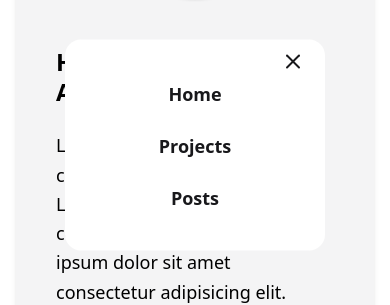
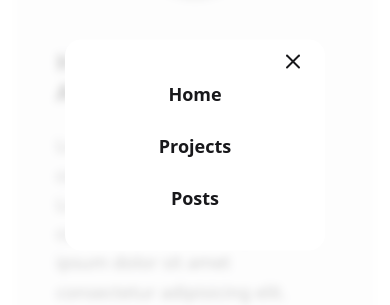
Before and after one commit to gabrielolivrp/gabrielolivrp.github.io, a Next.js app: page / in a window 390 px wide. Both pictures are taken after a click on the button 306 px from the left and 98 px from the top of the page. Shown: the part 277-582 px from the top of the page. Built offline with nearby package versions, Linux system fonts and the light colour scheme.

Commit message:
add overlay on open mobile menu

```diff
--- a/components/header.tsx
+++ b/components/header.tsx
@@ -1,7 +1,8 @@
 import { useState } from 'react'
+import Link from 'next/link'
+
 import { Button, Icon } from './ui'
 import { Menu } from './menu'
-import Link from 'next/link'
 
 const Header = () => {
   const [open, setOpen] = useState(false)
@@ -9,7 +10,15 @@ const Header = () => {
   return (
     <>
       <div
-        className={`absolute top-1/2 left-1/2 transform -translate-x-1/2 -translate-y-1/2 bg-background rounded-2xl w-2/3 h-1/4 transition ease-in-out ${open ? 'block' : 'hidden'}`}
+        className={`fixed inset-0 z-40 bg-background/80 backdrop-blur-sm  ${
+          open ? 'block' : 'hidden'
+        }`}
+        onClick={() => setOpen(false)}
+      />
+      <div
+        className={`absolute z-50 top-1/2 left-1/2 transform -translate-x-1/2 -translate-y-1/2 bg-background rounded-2xl w-2/3 h-1/4 transition ease-in-out ${
+          open ? 'block' : 'hidden'
+        }`}
       >
         <Button
           className="absolute top-1 right-1"
```
